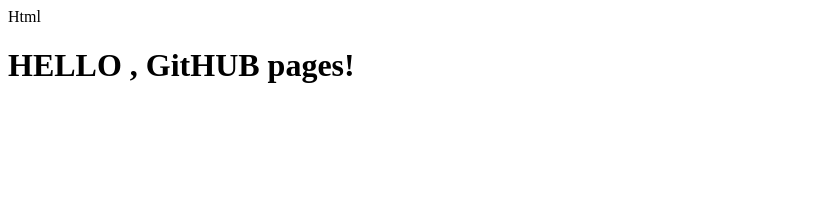
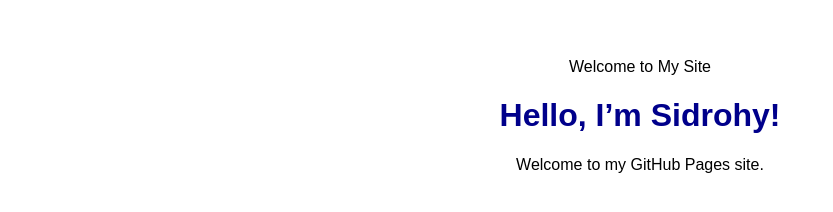
Before and after one commit to sidrohy/skills-github-pages, a plain HTML site: page index.html in a window 1280 px wide. Shown: the whole page, without its empty margins (0-833 px from the left). Drawn offline with Linux system fonts and the light colour scheme.

Commit message:
Add files via upload

```diff
--- a/index.html
+++ b/index.html
@@ -1,10 +1,16 @@
-Html
 <!DOCTYPE html>
-<html>
-<head>
-<title>MY FIRST Page</title>
-</head>
-</body>
-<h1>HELLO , GitHUB pages!</h1>
-</body>
-</html>
+<html lang="en">
+ <head>
+ <meta charset="UTF-8">
+ <title<title>Welcome to My Site</title>
+ <style>
+ body { font-family: Arial;
+ text-align: center; padding-top: 50px; }
+ h1 { color: darkblue; }
+ </style>
+ </head>
+ <body>
+ <h1>Hello, I’m Sidrohy!</h1>
+ <p>Welcome to my GitHub Pages site.</p>
+ </body>
+ </html>
```
